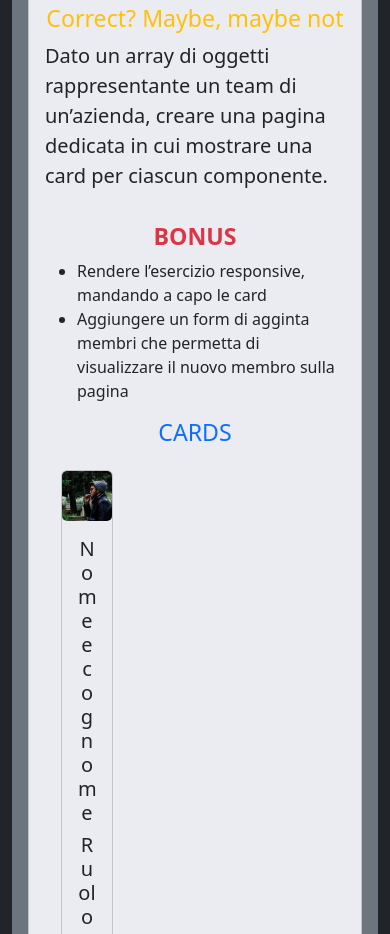
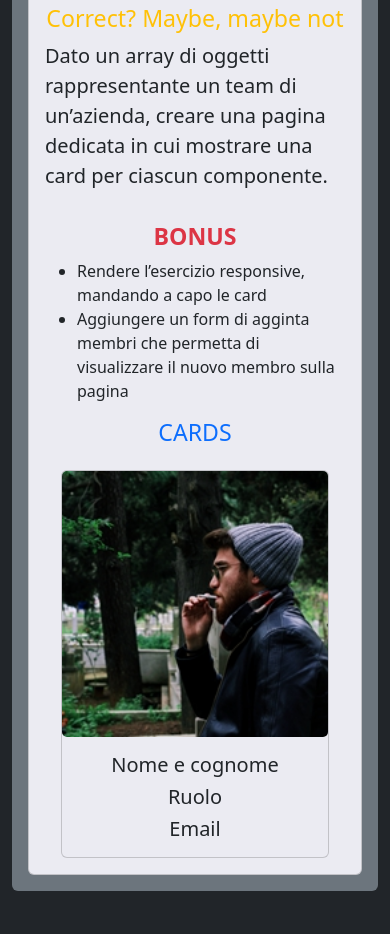
Before and after one commit to antonioferrigno28/js-our-team, a plain HTML site: page index.html in a window 390 px wide. Shown: the part 123-1057 px from the top of the page. After the commit the page ends 1014 px from the top, so only its background shows below. Drawn offline with nearby package versions, Linux system fonts and the light colour scheme.

Commit message:
row-cols responsive

```diff
--- a/index.html
+++ b/index.html
@@ -42,8 +42,8 @@
             </li>
           </ul>
           <h3 class="text-center text-primary">CARDS</h3>
-          <div class="row row-cols-3">
-            <div class="col col-sm-12 col-md-6 col-lg-4">
+          <div class="row row-cols-sm-1 row-cols-md-2 row-cols-lg-3">
+            <div class="col">
               <div class="card text-center m-3">
                 <img
                   src="./img/male1.png"
```
